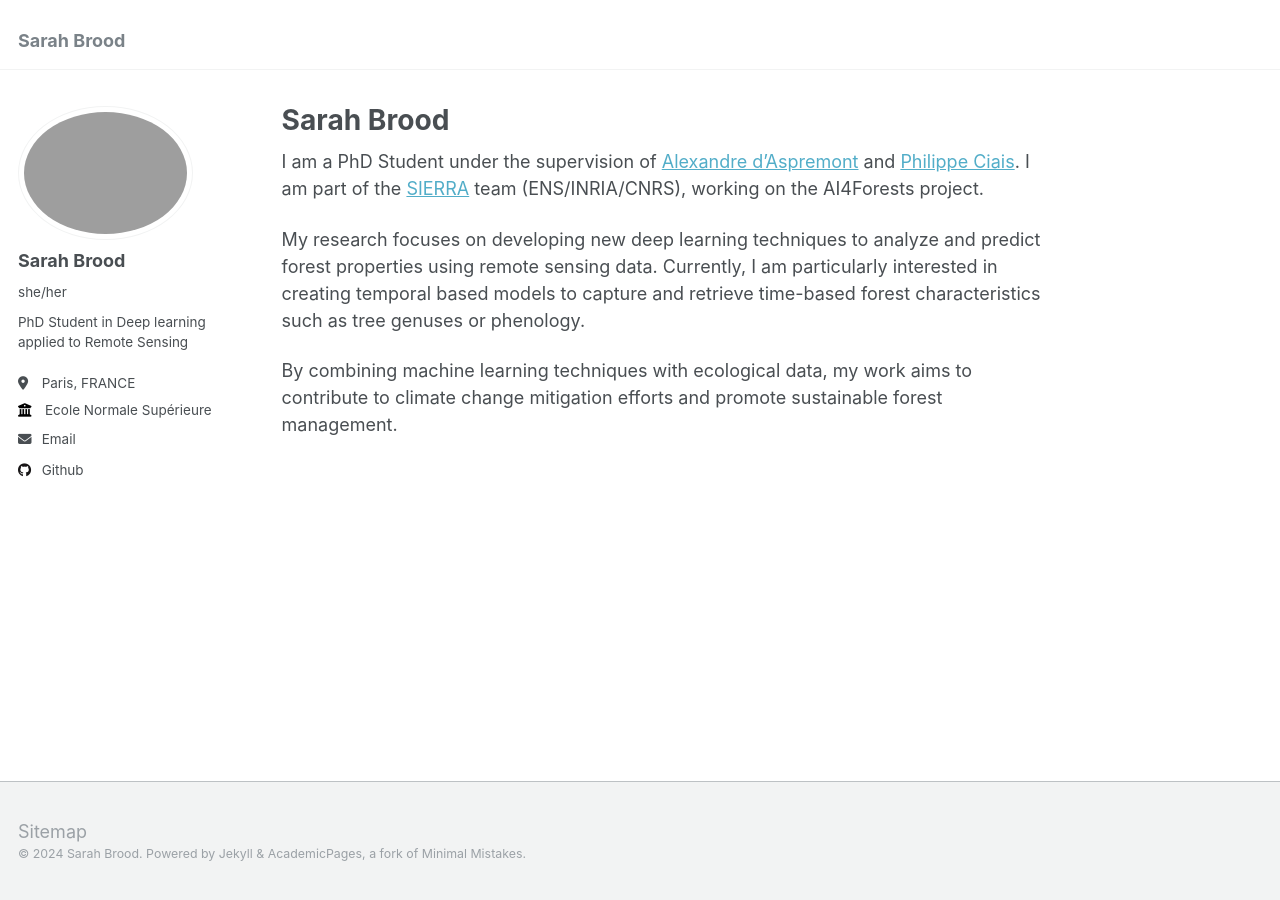
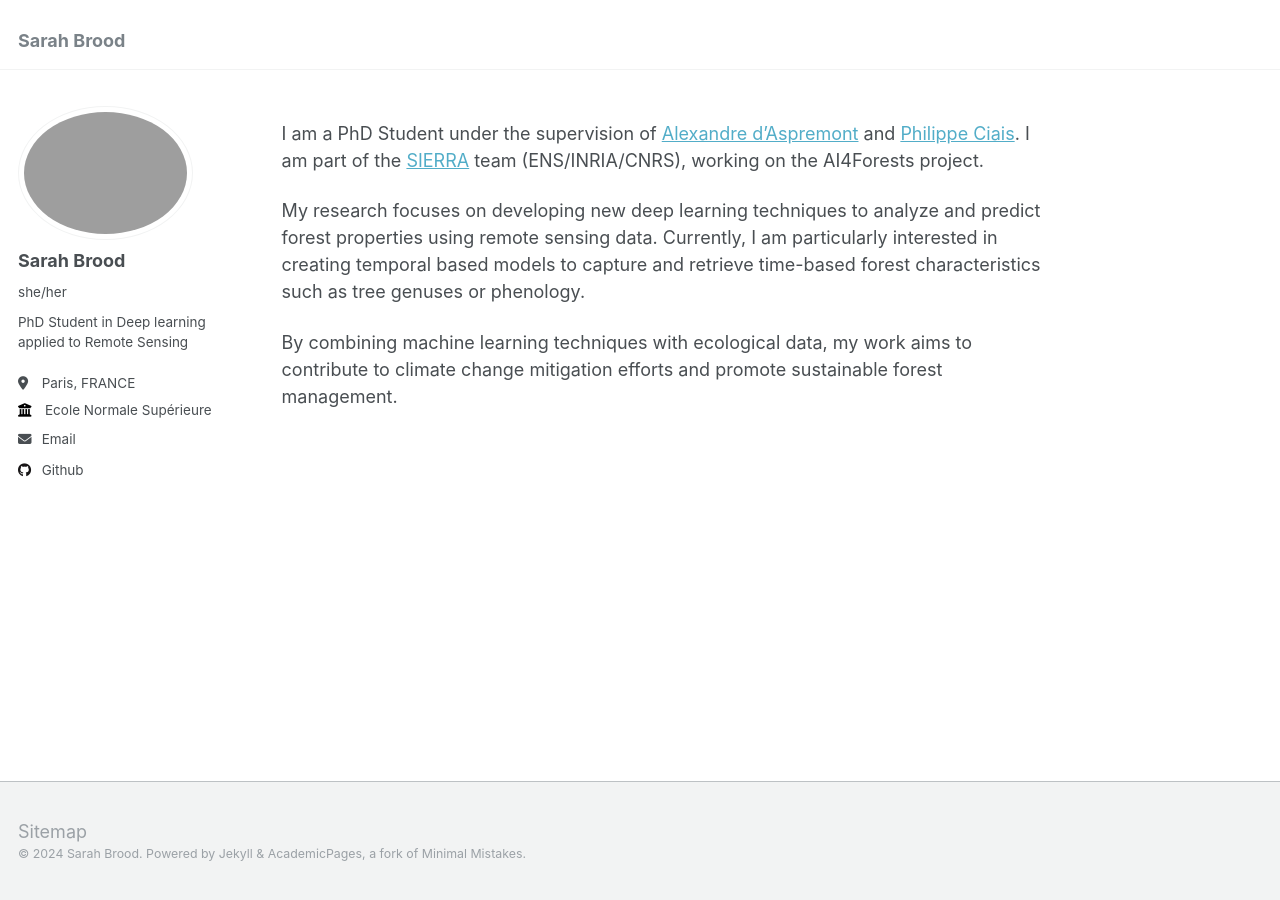
Before and after one commit to sbrood/sbrood.github.io, a Jekyll site: the page built from _pages/about.md, in a window 1280 px wide. Built offline with Jekyll 4.4.1, drawn with Linux system fonts in a browser that asks for light colours.

Commit message:
names, icon

```diff
--- a/_config.yml
+++ b/_config.yml
@@ -11,7 +11,7 @@ locale                   : "en-US"
 title                    : "Sarah Brood"
 title_separator          : "-"
 name                     : &name "Sarah Brood"
-description              : &description "PhD Student in Deep learning applied to Remote Sensing at Ecole Normale Supérieure de Paris"
+description              : &description "PhD Student @ INRIA Paris in Deep learning applied to Remote Sensing at Ecole Normale Supérieure de Paris"
 url                      : https://sbrood.github.io # the base hostname & protocol for your site e.g. "https://mmistakes.github.io"
 baseurl                  : "" # the subpath of your site, e.g. "/blog"
 repository               : ""
--- a/_includes/head/custom.html
+++ b/_includes/head/custom.html
@@ -14,7 +14,7 @@
 <link rel="icon" type="image/png" href="{{ base_path }}/images/favicon-32x32.png?v=M44lzPylqQ" sizes="32x32">
 <link rel="icon" type="image/png" href="{{ base_path }}/images/android-chrome-192x192.png?v=M44lzPylqQ" sizes="192x192">
 <link rel="icon" type="image/png" href="{{ base_path }}/images/favicon-96x96.png?v=M44lzPylqQ" sizes="96x96">
-<link rel="icon" type="image/png" href="{{ base_path }}/images/favicon-16x16.png?v=M44lzPylqQ" sizes="16x16">
+<link rel="icon" type="image/png" href="{{ base_path }}/images/tree.png" sizes="16x16">
 <link rel="manifest" href="{{ base_path }}/images/manifest.json?v=M44lzPylqQ">
 <link rel="mask-icon" href="{{ base_path }}/images/safari-pinned-tab.svg?v=M44lzPylqQ" color="#000000">
 <link rel="shortcut icon" href="/images/favicon.ico?v=M44lzPylqQ">
--- a/_pages/about.md
+++ b/_pages/about.md
@@ -1,6 +1,6 @@
 ---
 permalink: /
-title: "Sarah Brood"
+title: " "
 author_profile: true
 redirect_from:
   - /about/
```
